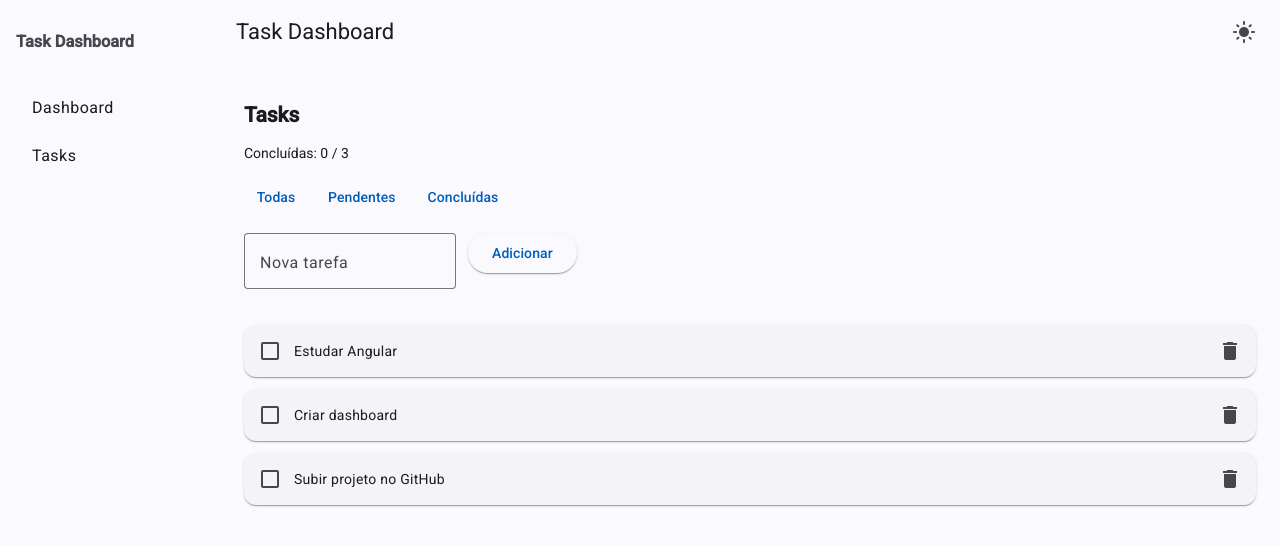
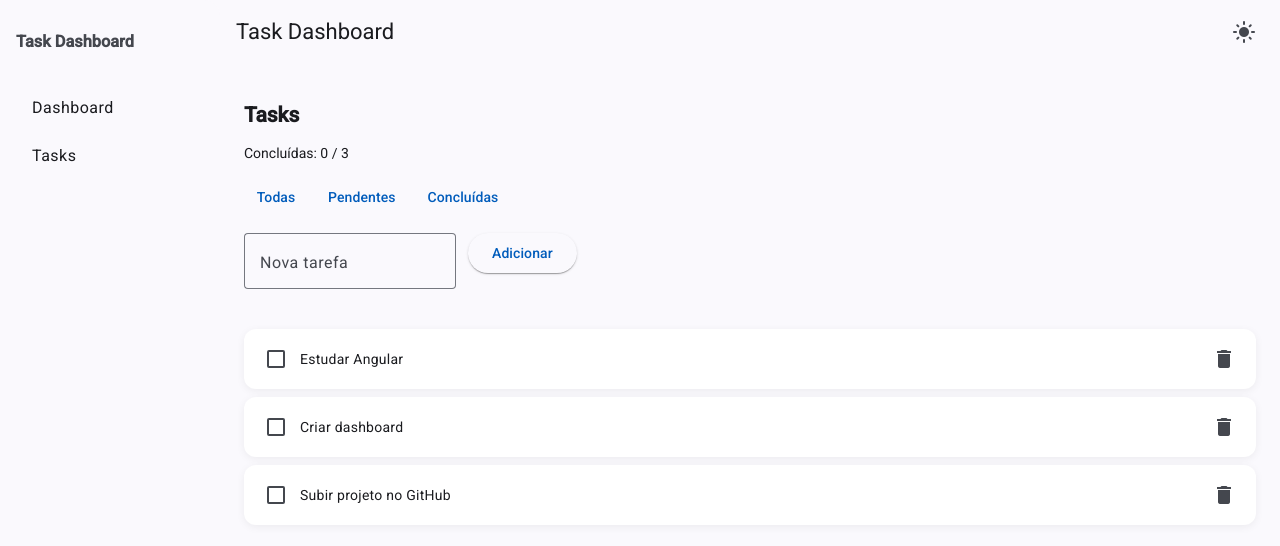
Before and after one commit to Thiagogmr1/Angular-task-dashboard, an Angular app: page /tasks in a window 1280 px wide. Shown: the top 546 px of the page. Built offline with nearby package versions, Linux system fonts and the light colour scheme.

Commit message:
feat: alteração no layout dos cards de tasks

```diff
--- a/src/app/pages/dashboard/dashboard.scss
+++ b/src/app/pages/dashboard/dashboard.scss
@@ -15,6 +15,7 @@
 
     box-shadow: 0 2px 8px rgba(0, 0, 0, 0.06);
     transition: all 0.2s ease;
+
 }
 
 .task-card:hover {
--- a/src/app/pages/tasks/tasks.scss
+++ b/src/app/pages/tasks/tasks.scss
@@ -7,18 +7,33 @@
 .add-task {
     display: flex;
     gap: 12px;
-    margin-bottom: 16px;
+    margin-bottom: 20px;
 }
 
 .task-card {
-    margin-bottom: 12px;
-    transition: opacity 0.2s ease;
-    padding: 6px;
+    display: flex;
+    align-items: center;
+    padding: 10px 12px;
+    margin-bottom: 8px;
+
+    background: #ffffff;
+    border-radius: 12px;
+
+    box-shadow: 0 2px 8px rgba(0, 0, 0, 0.06);
+    transition: all 0.2s ease;
 
 }
 
+.task-card:hover {
+    transform: translateY(-1px);
+    box-shadow: 0 4px 12px rgba(6, 35, 176, 0.08);
+}
+
 .task-card.done {
-    opacity: 0.8;
+    opacity: 0.55;
+}
+
+.task-card.done .task-title {
     text-decoration: line-through;
 }
 
@@ -26,4 +41,6 @@
     display: flex;
     justify-content: space-between;
     align-items: center;
+    width: 100%;
+    gap: 12px;
 }
```
